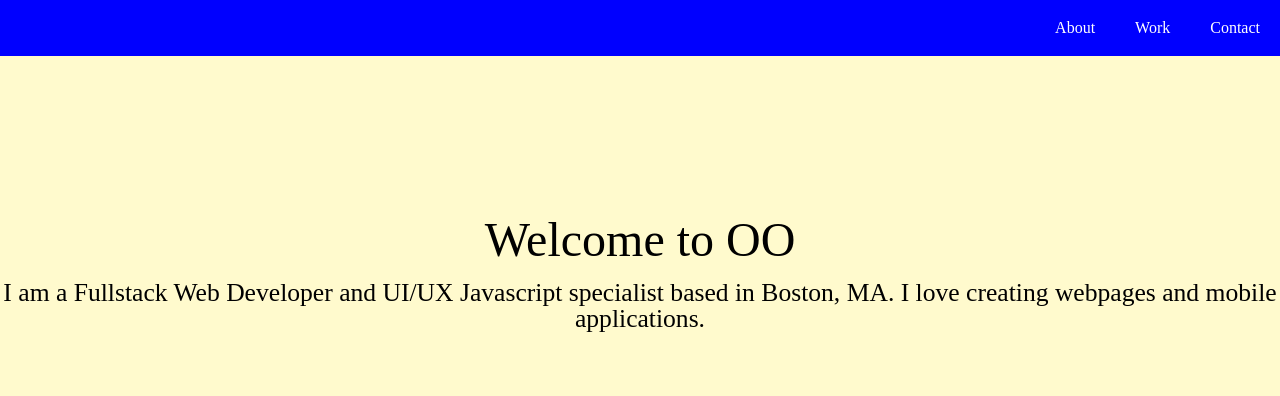
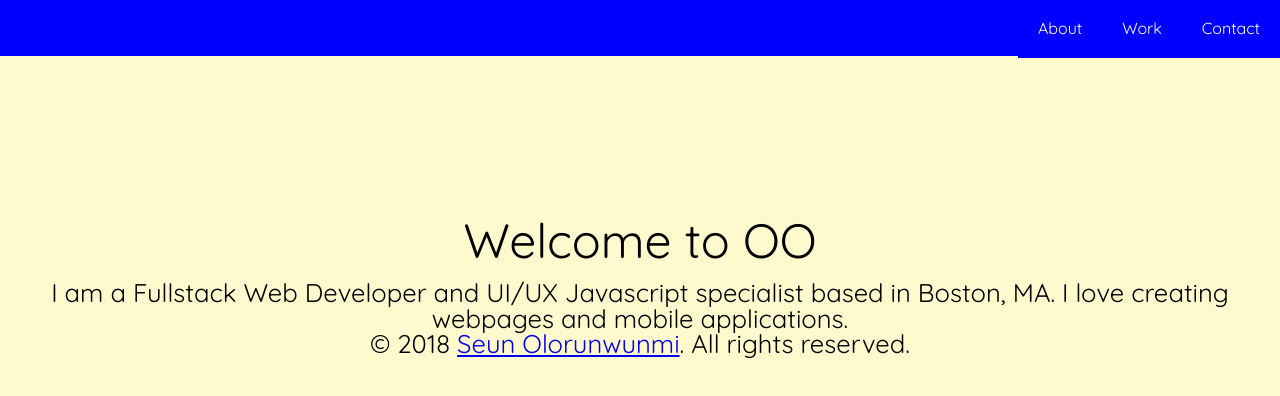
Before and after one commit to NatureBoi/WebProfile, a plain HTML site: page index.pug in a window 1280 px wide. Drawn offline with nearby package versions, Linux system fonts and the light colour scheme; files that its build step writes are made by us from their sources.

Commit message:
css & html updates

```diff
--- a/index.pug
+++ b/index.pug
@@ -4,6 +4,7 @@ html(lang="en")
         meta(charset="utf-8")
         meta(name="viewport" content="width=device-width, initial-scale=1")
         link(href="css/index.css" type="text/css" rel="stylesheet")
+        link(rel="stylesheet", href="https://fonts.googleapis.com/css?family=Quicksand")
         script(src="script.js")
         title My Web Portfolio
 
@@ -12,15 +13,19 @@ html(lang="en")
             header
                 ul
                     li
-                        a(href="#") About
+                        a.link(href="#") About
                     li
-                        a(href="#") Work
+                        a.link(href="#") Work
                     li
-                        a(href="#") Contact
+                        a.link(href="#") Contact
 
             section.intro
                 h1 Welcome to OO
                 p.
-                    I am a Fullstack Web Developer and UI/UX
+                    I am a #[span Fullstack Web Developer] and UI/UX
                     Javascript specialist based in Boston, MA.
                     I love creating webpages and mobile applications.
+
+            footer
+                p.
+                    &copy 2018 #[a(href="#") Seun Olorunwunmi]. All rights reserved.
--- a/index.sass
+++ b/index.sass
@@ -18,6 +18,8 @@ time, mark, audio, video
                         font-size: 100%
                         font: inherit
                         vertical-align: baseline
+                        font-family: 'Quicksand', sans-serif
+
 
 
 article, aside, details, figcaption, figure, footer,
@@ -61,7 +63,7 @@ ul
     padding: 20px 0px
     li
         list-style-type: none
-        a
+        a.link
             text-decoration: none
             color: white
             background: blue
@@ -69,7 +71,7 @@ ul
 
 
 
-a:hover
+a.link:hover
     background: green
 
 .intro
@@ -77,3 +79,9 @@ a:hover
     text-align: center
     h1
         margin-bottom: 1rem
+
+footer
+    text-align: center
+
+.container
+    width: 100%
```
Also changed, not shown: css/index.css, index.html, 1 other file.
